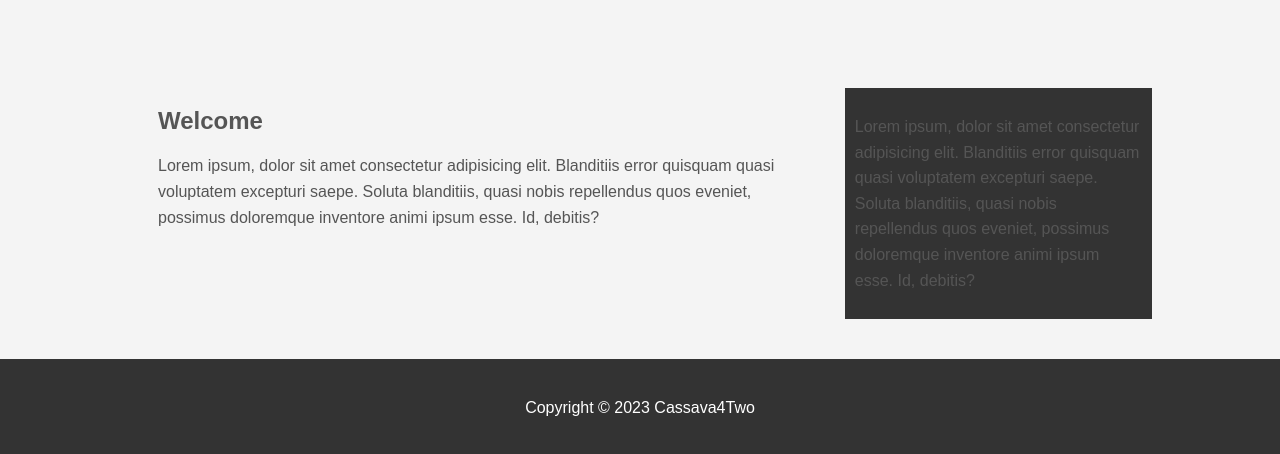
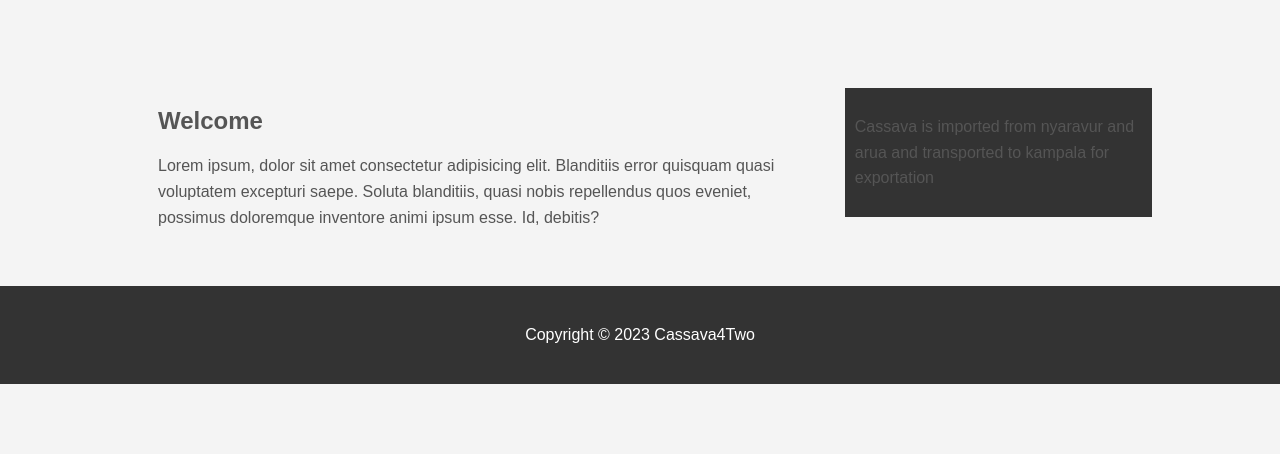
Before and after one commit to Nevyle256/cassava4two.ug, a plain HTML site: page index.html in a window 1280 px wide. Shown: the part 368-822 px from the top of the page. After the commit the page ends 800 px from the top, so only its background shows below. Drawn offline with Linux system fonts and the light colour scheme.

Commit message:
Update index.html
we are looking at pull requests

```diff
--- a/index.html
+++ b/index.html
@@ -38,7 +38,7 @@
             </p>
     </section>
         <aside id="sidebar">
-            <p>Lorem ipsum, dolor sit amet consectetur adipisicing elit. Blanditiis error quisquam quasi voluptatem excepturi saepe. Soluta blanditiis, quasi nobis repellendus quos eveniet, possimus doloremque inventore animi ipsum esse. Id, debitis?
+            <p>Cassava is imported from nyaravur and arua and transported to kampala for exportation
             </p>
         </aside>
     </div>
```
